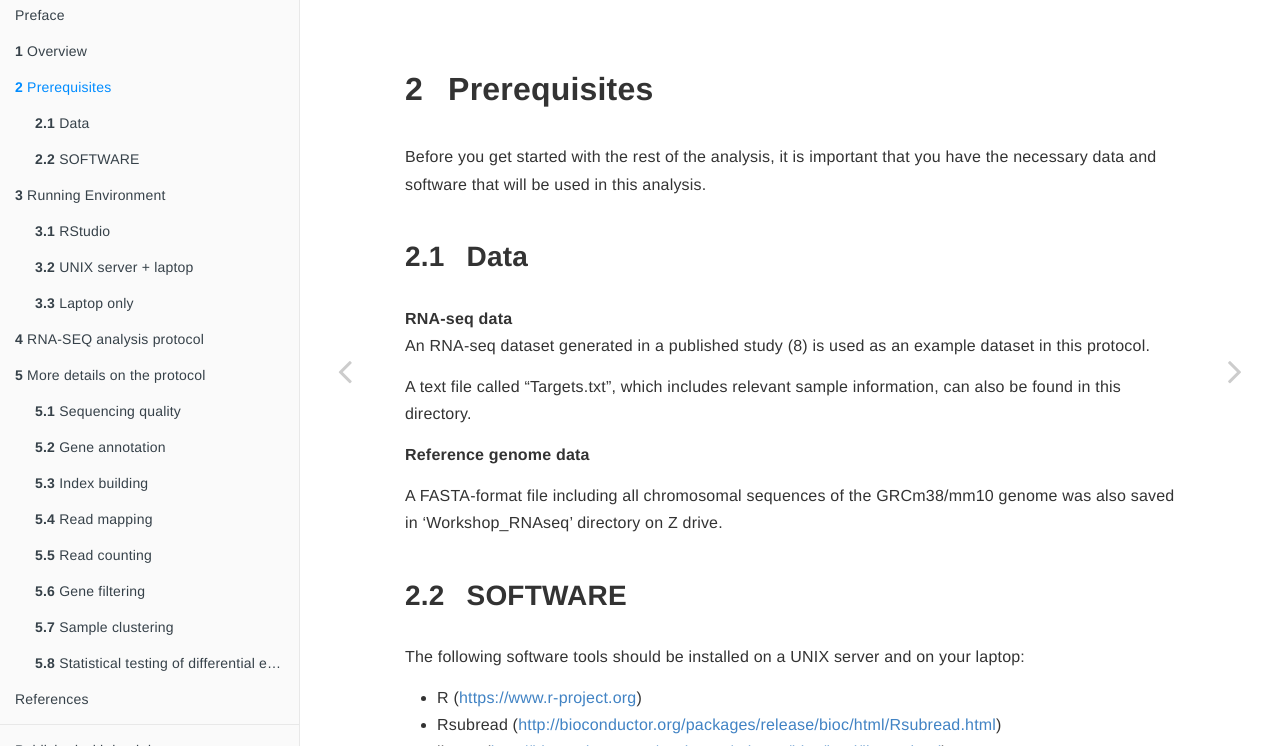
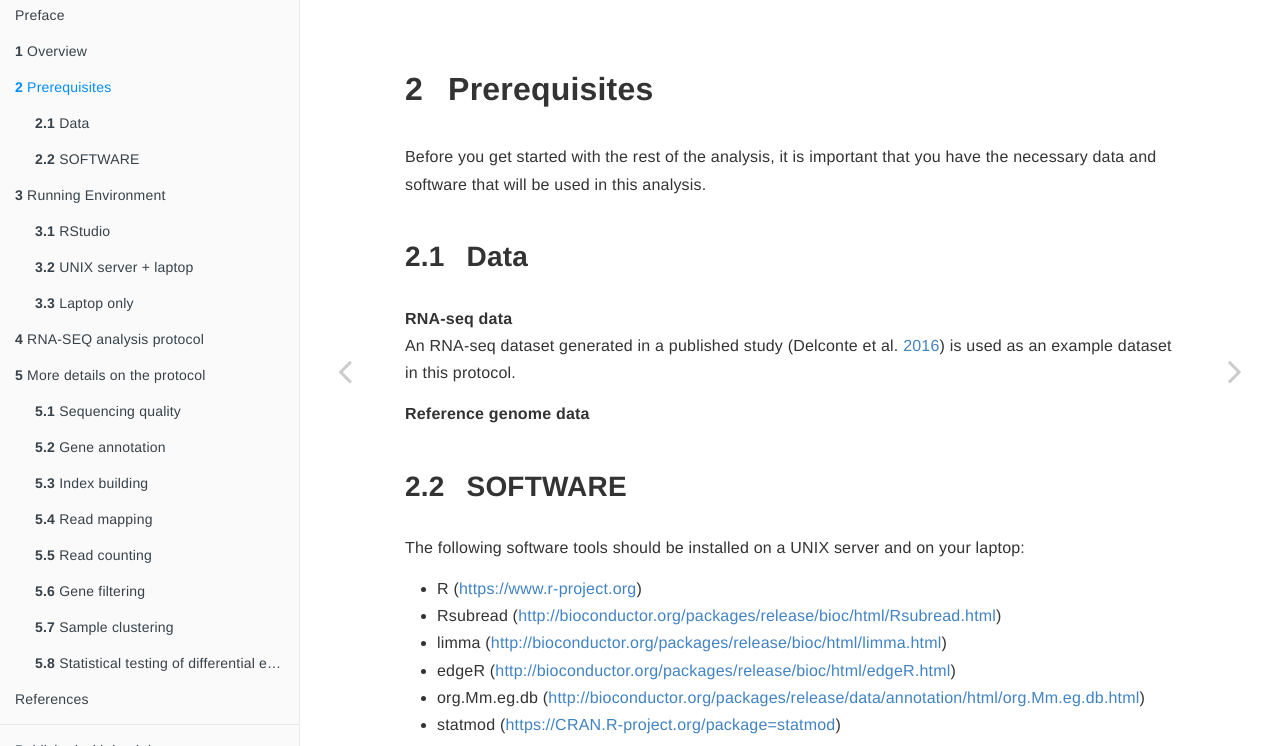
Before and after one commit to chisangad/bulkRNAseqtut, a plain HTML site: page docs/prerequisites.html in a window 1280 px wide. Shown: the part 54-800 px from the top of the page. Drawn offline with Linux system fonts and the light colour scheme.

Commit message:
Add files via upload

```diff
--- a/docs/prerequisites.html
+++ b/docs/prerequisites.html
@@ -182,13 +182,13 @@ code span.wa { color: #60a0b0; font-weight: bold; font-style: italic; } /* Warni
 <div id="data" class="section level2">
 <h2><span class="header-section-number">2.1</span> Data</h2>
 <p><strong>RNA-seq data</strong><br />
-An RNA-seq dataset generated in a published study (8) is used as an example dataset in this protocol.<br />
+An RNA-seq dataset generated in a published study <span class="citation">(Delconte et al. <a href="#ref-delconte2016cis">2016</a>)</span> is used as an example dataset in this protocol.<br />
 </p>
 <!-- Two samples (wild-type and Cish-/- natural killer cells) are included in this dataset and each sample has two biological replicates. These data were already deposited in the Gene Expression Omnibus database (GSE79409). However for the convenience of this analysis,FASTQ files of the raw RNA-seq data were also saved in the ‘Workshop_RNAseq’ directory on Z drive (All Staff Share).  -->
-<p>A text file called “Targets.txt”, which includes relevant sample information, can also be found in this directory.</p>
+<!-- A text file called "Targets.txt", which includes relevant sample information, can also be found in this directory. -->
 <p><strong>Reference genome data</strong><br />
 </p>
-<p>A FASTA-format file including all chromosomal sequences of the GRCm38/mm10 genome was also saved in ‘Workshop_RNAseq’ directory on Z drive.</p>
+<!-- A FASTA-format file including all chromosomal sequences of the GRCm38/mm10 genome was also saved in ‘Workshop_RNAseq’ directory on Z drive. -->
 </div>
 <div id="software" class="section level2">
 <h2><span class="header-section-number">2.2</span> SOFTWARE</h2>
@@ -212,6 +212,9 @@ An RNA-seq dataset generated in a published study (8) is used as an example data
 </div>
 <h3>References</h3>
 <div id="refs" class="references">
+<div id="ref-delconte2016cis">
+<p>Delconte, Rebecca B, Tatiana B Kolesnik, Laura F Dagley, Jai Rautela, Wei Shi, Eva M Putz, Kimberley Stannard, et al. 2016. “CIS Is a Potent Checkpoint in Nk Cell–Mediated Tumor Immunity.” <em>Nature Immunology</em> 17 (7). Nature Publishing Group: 816–24.</p>
+</div>
 <div id="ref-R-base">
 <p>R Core Team. 2020. <em>R: A Language and Environment for Statistical Computing</em>. Vienna, Austria: R Foundation for Statistical Computing. <a href="https://www.R-project.org/">https://www.R-project.org/</a>.</p>
 </div>
```
